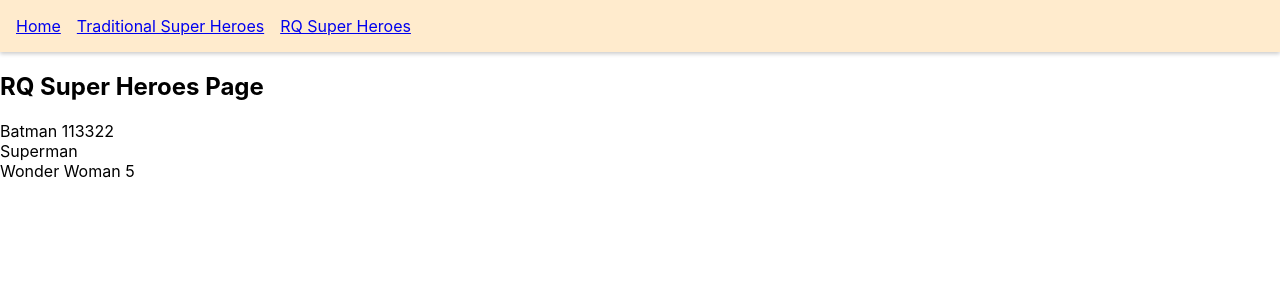
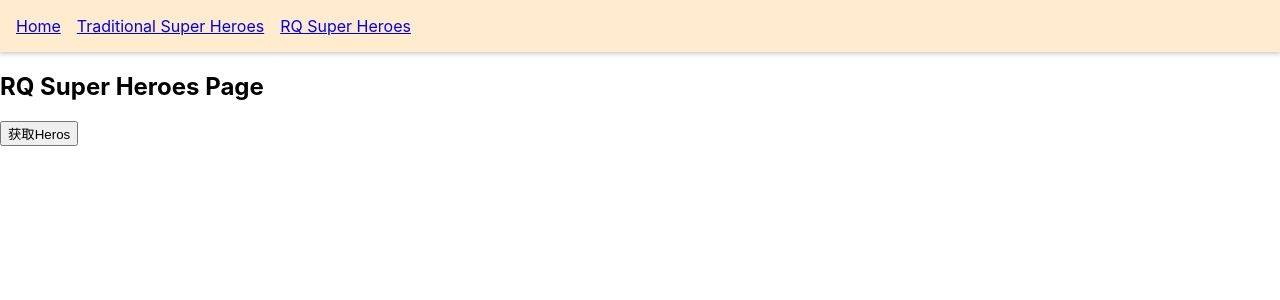
Before and after one commit to Bruce-shuai/react-query-advance, a React (Create React App) app: page /rq-super-heroes in a window 1280 px wide. Shown: the top 300 px of the page. Built offline with nearby package versions, Linux system fonts and the light colour scheme; data requests are answered from the project's data file.

Commit message:
指定事件发送请求 enable:false & refetch

```diff
--- a/src/components/RQSuperHeros.page.js
+++ b/src/components/RQSuperHeros.page.js
@@ -11,14 +11,14 @@ export default function RQSuperHerosPage() {
   const result = useQuery('super-heroes', () => {
     return axios.get('http://localhost:3004/superheroes')
   }, {
-    refetchInterval: 200,   // 默认值是false，这里设置2000 表示每2s就会发送一次网络请求（更新一次数据）
-    refetchIntervalInBackground: false,  // 默认是false，结合上面的refetchInterval一起使用，表示当你离开这个窗口页面，比如浏览其他网页的时候，你设置false，则该页面的网络请求会暂停发送
+    // 当点击按钮时，发送请求
+    enabled: false,  // 第一步：禁止请求的发送
   });
 
-  const { isLoading, isError, data, error, isFetching } = result;
-
-  console.log({isLoading, isFetching});  // 在10s内，来回切换对应路由，isFetching 也是false
-  if (isLoading) {
+  // 第二步：获取 refetch  方法
+  const { isLoading, isError, data, error, isFetching, refetch } = result;
+  console.log({isLoading, isFetching});
+  if (isLoading || isFetching) {
     return <h2>Loading...</h2>
   }
   if (isError) {
@@ -27,6 +27,7 @@ export default function RQSuperHerosPage() {
   return (
     <>
       <h2>RQ Super Heroes Page</h2>
+      <button onClick={refetch}>获取Heros</button>
       {
         data?.data.map(hero => {
           return <div key={hero.id}>{hero.name}</div>
```
